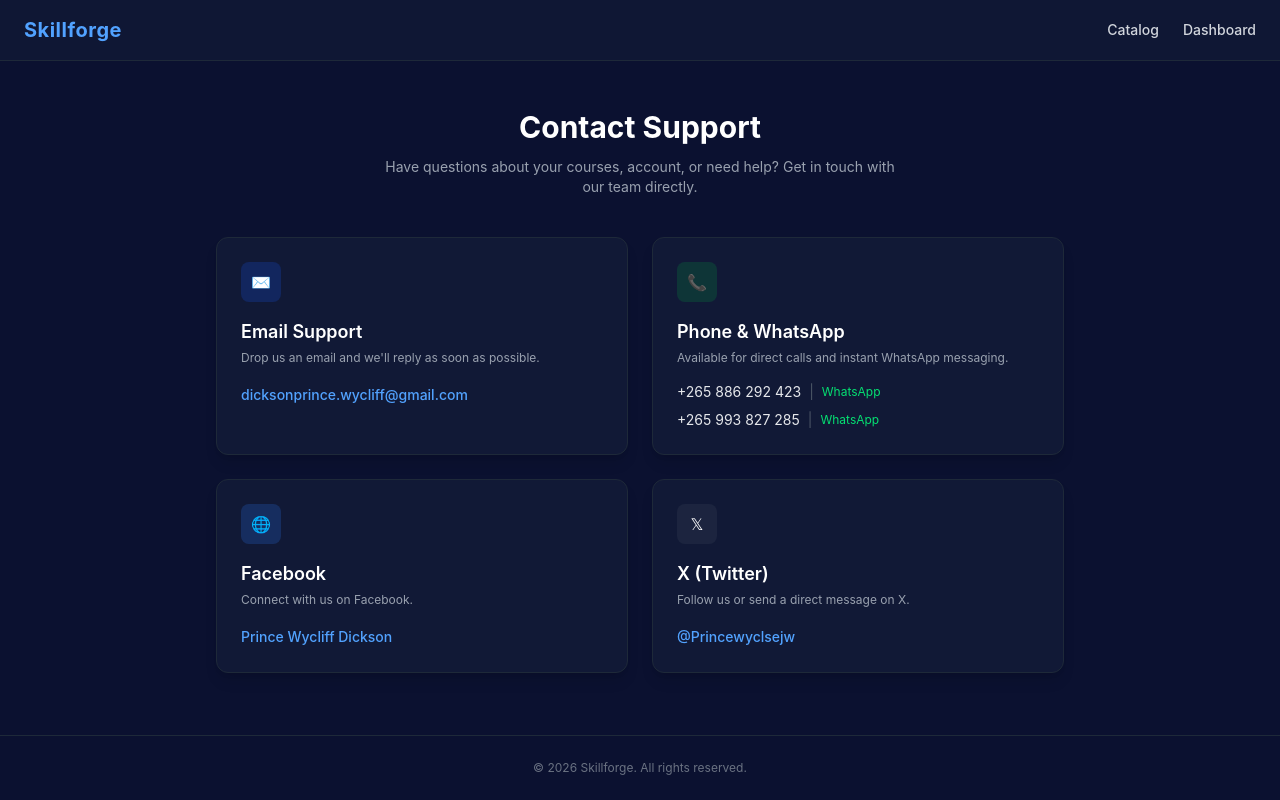
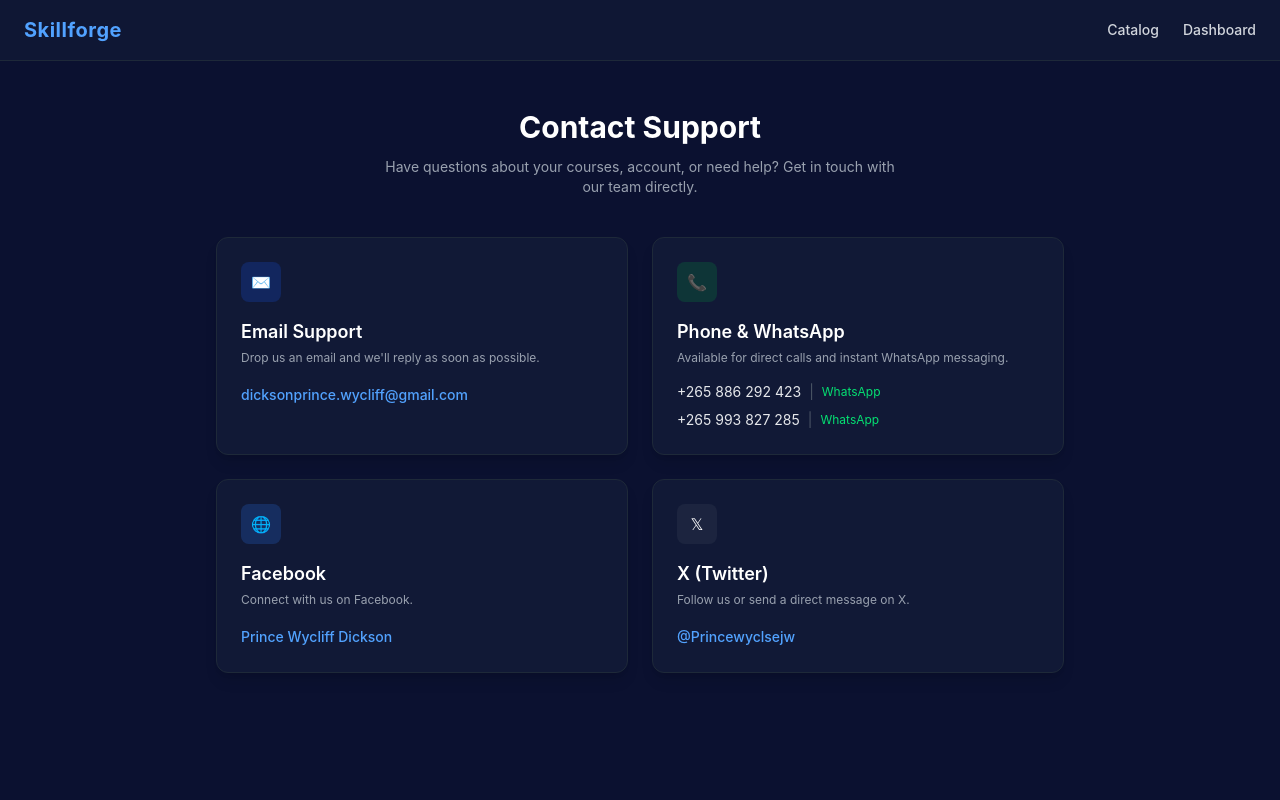
Before and after one commit to PrinceWycliff/skillforge-frontend, a React (Vite) app: page /contact in a window 1280 px wide. Shown: the top 800 px of the page. Built offline with nearby package versions, Linux system fonts and the light colour scheme; the HTML template or start-up script is replaced by a standard one.

Commit message:
Updating the contact page

```diff
--- a/src/pages/ContactSupport.jsx
+++ b/src/pages/ContactSupport.jsx
@@ -121,10 +121,7 @@ export default function ContactSupport() {
         </div>
       </main>
 
-      {/* Simple Footer */}
-      <footer className="border-t border-gray-800 py-6 text-center text-xs text-gray-500">
-        © {new Date().getFullYear()} Skillforge. All rights reserved.
-      </footer>
+
     </div>
   );
 }
```
